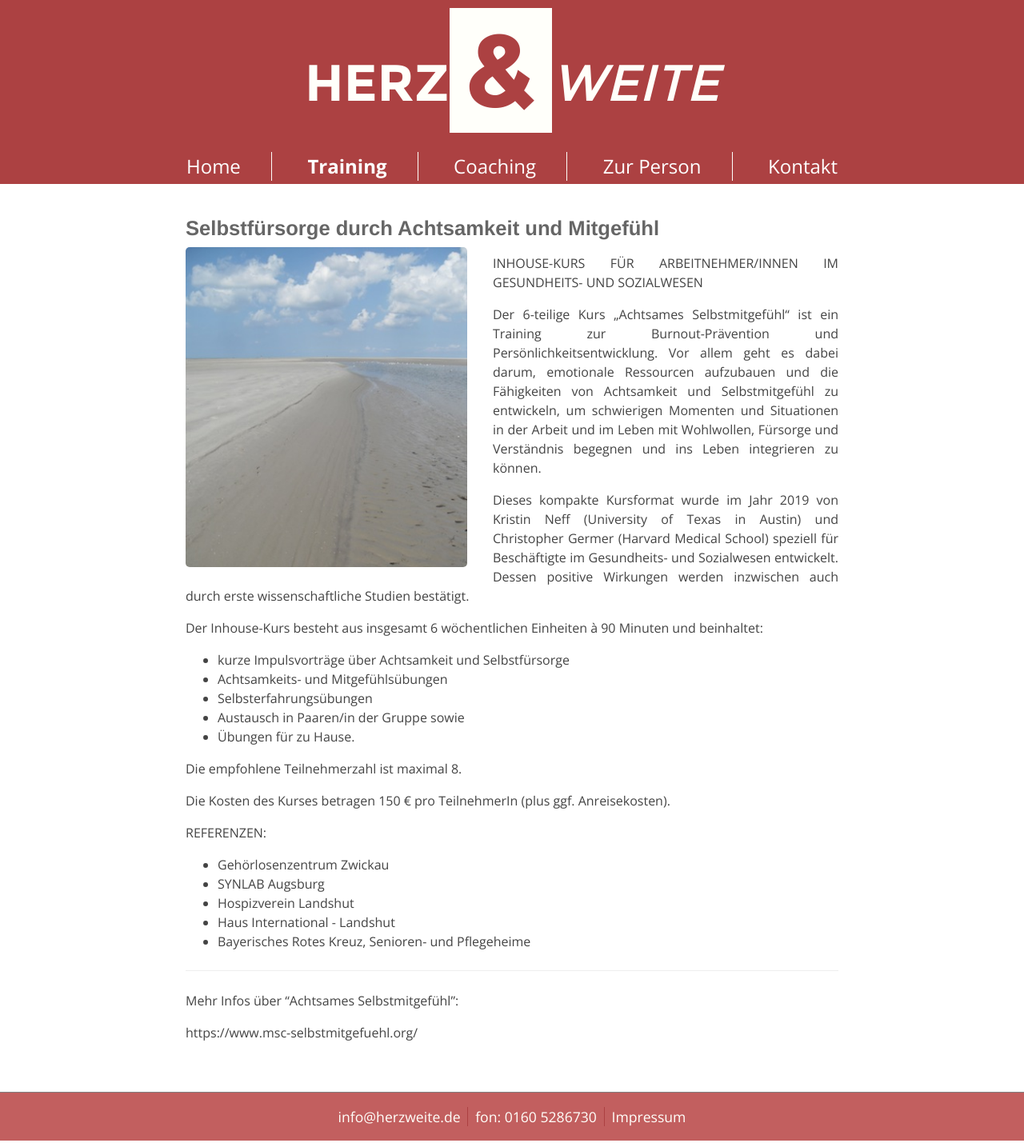
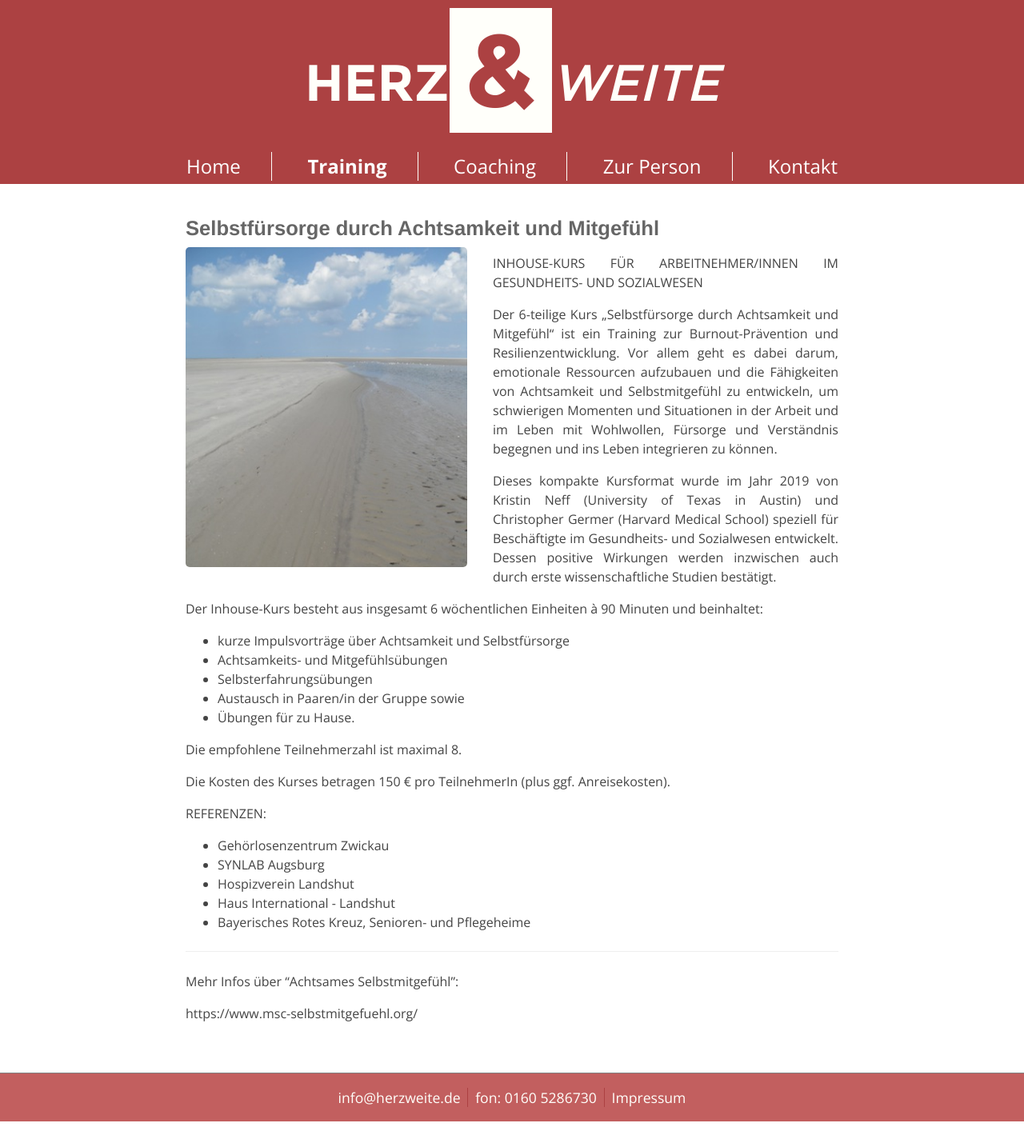
Before and after one commit to herzweite/herzweite.github.io, a Jekyll site: the page built from training.md, in a window 1280 px wide. Shown: the whole page at 80% size. Built offline with Jekyll 4.4.1, drawn with Linux system fonts in a browser that asks for light colours; after the commit the page ends 1405 px from its top, so only the background shows below that.

Commit message:
Update training.md

```diff
--- a/training.md
+++ b/training.md
@@ -13,7 +13,7 @@ title: Training
 
 INHOUSE-KURS FÜR ARBEITNEHMER/INNEN IM GESUNDHEITS- UND SOZIALWESEN
 
-Der 6-teilige Kurs „Achtsames Selbstmitgefühl“ ist ein Training zur Burnout-Prävention und Persönlichkeitsentwicklung. Vor allem geht es dabei darum, emotionale Ressourcen aufzubauen und die Fähigkeiten von Achtsamkeit und Selbstmitgefühl zu entwickeln, um schwierigen Momenten und Situationen in der Arbeit und im Leben mit Wohlwollen, Fürsorge und Verständnis begegnen und ins Leben integrieren zu können.
+Der 6-teilige Kurs „Selbstfürsorge durch Achtsamkeit und Mitgefühl“ ist ein Training zur Burnout-Prävention und Resilienzentwicklung. Vor allem geht es dabei darum, emotionale Ressourcen aufzubauen und die Fähigkeiten von Achtsamkeit und Selbstmitgefühl zu entwickeln, um schwierigen Momenten und Situationen in der Arbeit und im Leben mit Wohlwollen, Fürsorge und Verständnis begegnen und ins Leben integrieren zu können.
 
 Dieses kompakte Kursformat wurde im Jahr 2019 von Kristin Neff (University of Texas in Austin) und Christopher Germer (Harvard Medical School) speziell für Beschäftigte im Gesundheits- und Sozialwesen entwickelt. Dessen positive Wirkungen werden inzwischen auch durch erste wissenschaftliche Studien bestätigt.
 
```
